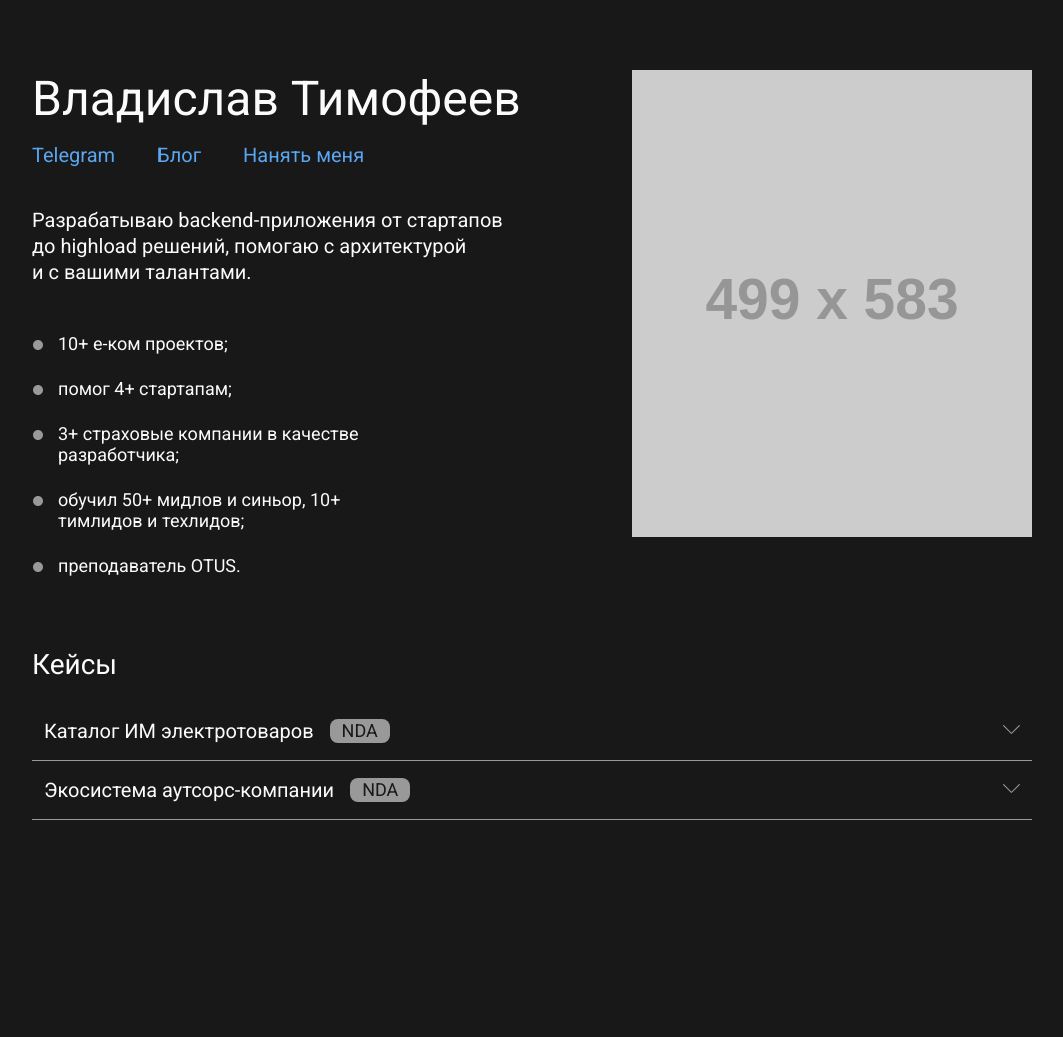
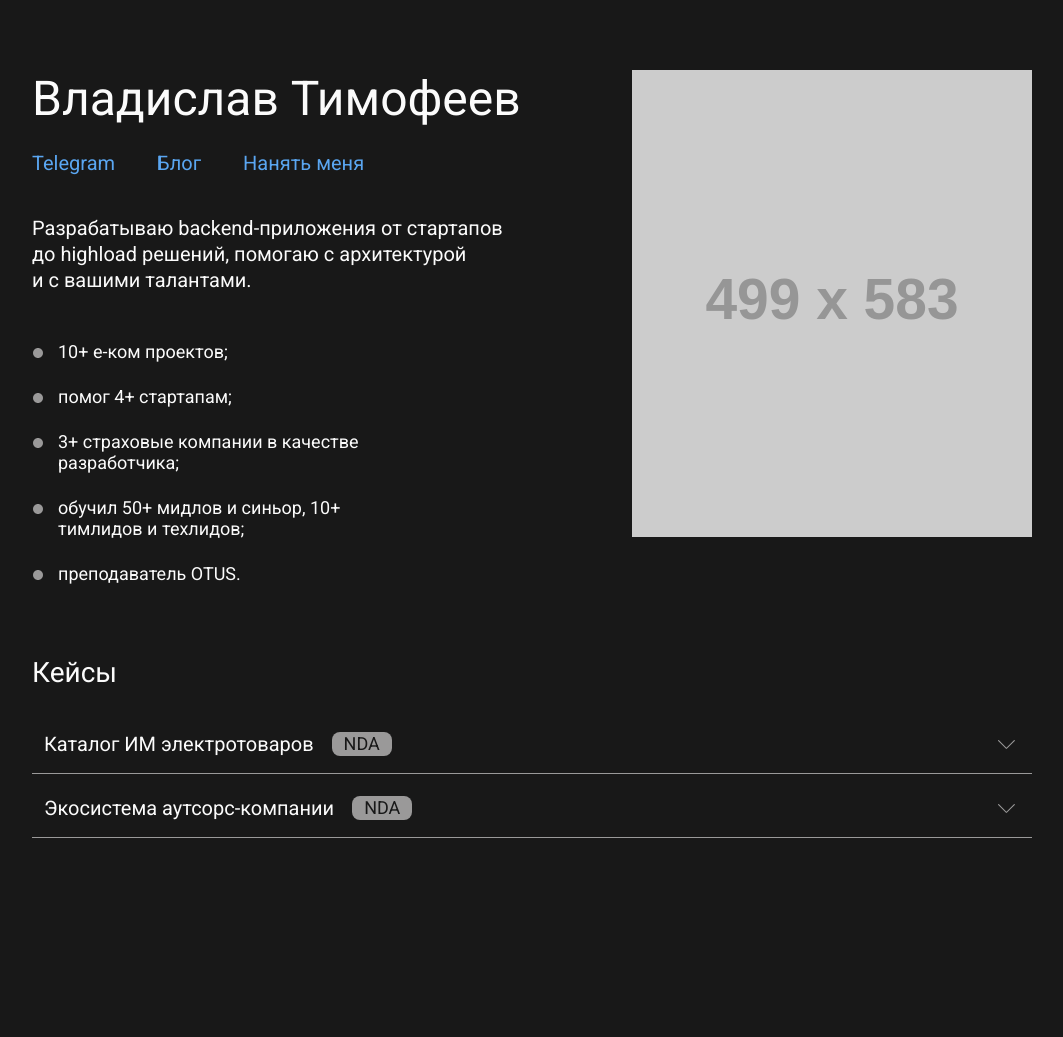
Before and after one commit to theporocenok/theporocenok.github.io, a web app: file index.html in a window 1280 px wide. Shown: the top 1037 px of the page, without its empty margins (108-1171 px from the left). Run offline with its HTML, style and script files only (its server is not run), Linux system fonts and the light colour scheme; grey boxes labelled with a size stand in for pictures from a placeholder-image service; some libraries are stand-ins or nearby versions.

Commit message:
pixel v piksel

```diff
--- a/css/main.css
+++ b/css/main.css
@@ -32,7 +32,7 @@ body {
     max-width: 530px;
 
     .title {
-      margin-bottom: 16px;
+      margin-bottom: 24px;
       font-size: 48px;
       font-weight: 500;
     }
@@ -102,7 +102,7 @@ body {
       .case-info {
         display: flex;
         align-items: center;
-        padding: 17px 12px;
+        padding: 21px 17px 16px 12px;
         border-bottom: 1px solid var(--light-gray);
         cursor: pointer;
         user-select: none;
@@ -116,7 +116,7 @@ body {
         }
 
         .nda {
-          margin-left: 16px;
+          margin-left: 18px;
           line-height: 24px;
           padding: 0 12px;
           background-color: var(--light-gray);
@@ -127,6 +127,7 @@ body {
 
         .open-icon {
           margin-left: auto;
+          padding-top: 5px;
 
           & > img {
             transition: transform .2s ease-in-out;
```
